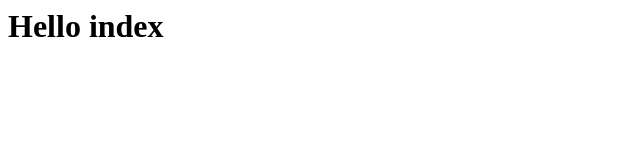
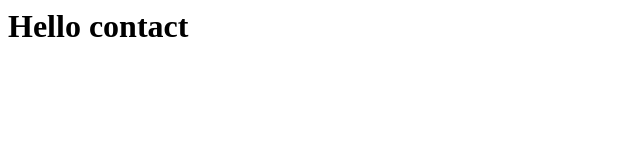
Before and after one commit to Tanish2623/Learn-github, a plain HTML site: page contact.html in a window 1280 px wide. Shown: the full height of the page, 0-640 px from the left. Drawn offline with Linux system fonts and the light colour scheme.

Commit message:
Change html header's data

```diff
--- a/contact.html
+++ b/contact.html
@@ -1,6 +1,6 @@
 
 <html>
     <body>
-        <h1>Hello index</h1>
+        <h1>Hello contact</h1>
     </body>
 </html>
```
Also changed, not shown: about.html (+1 -1 lines), nav.html (+1 -1 lines).
